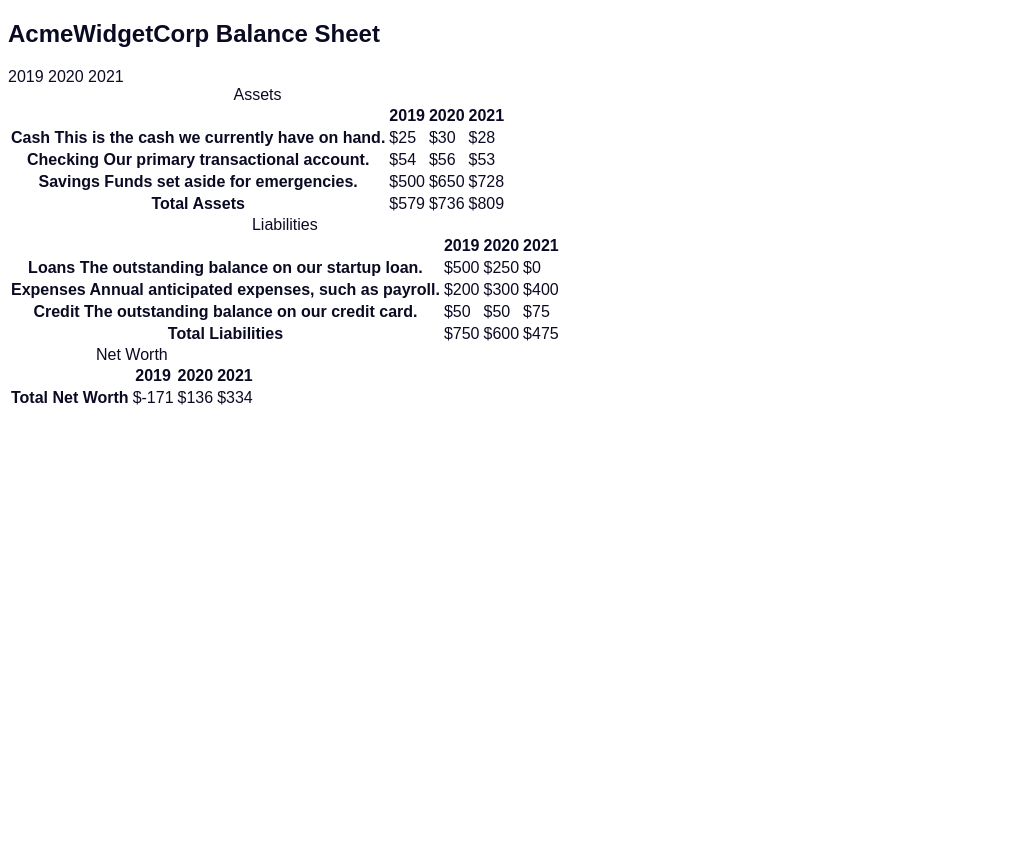
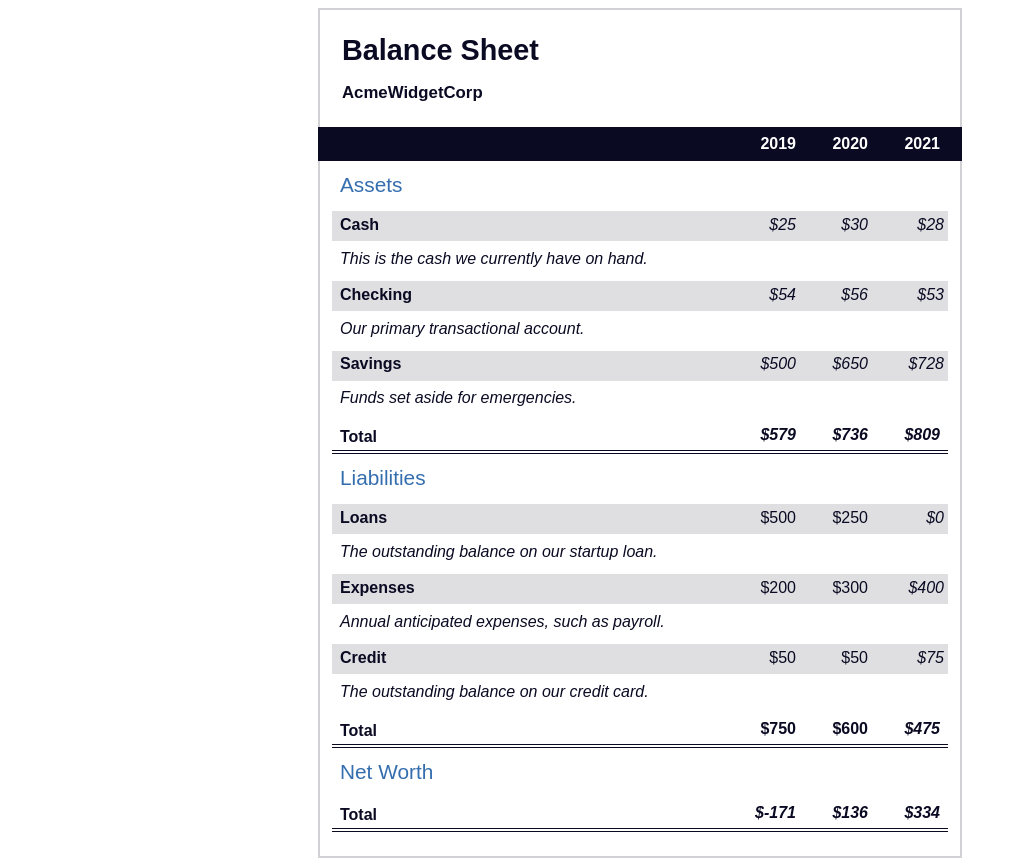
Before and after one commit to rhocking122/BalanceSheet_FreeCodeCamp, a plain HTML site: page index.html in a window 1280 px wide. Shown: the whole page, without its empty margins (0-1017 px from the left). Before the commit the page ends 800 px from the top, so only its background shows below. Drawn offline with Linux system fonts and the light colour scheme.

Commit message:
updated styles sheet

```diff
--- a/styles.css
+++ b/styles.css
@@ -8,6 +8,140 @@
 }
 
 span[class~="sr-only"]{
+  border: 0 !important;
+  clip: rect(1px, 1px, 1px, 1px) !important;
+  clip-path: inset(50%) !important;
+  height: 1px !important;
+  width: 1px !important;
+  position: absolute !important;
+  overflow: hidden !important;
+  white-space: nowrap !important;
+  padding: 0 !important;
+  margin: -1px !important;
+}
+h1 {
+  max-width: 37.25rem;
+  margin: 0 auto;
+  padding: 1.5rem 1.25rem;
+}
+
+h1 .flex{
+  display: flex;
+  flex-direction: column-reverse;
+  gap: 1rem;
+}
+
+h1 .flex span:first-of-type{
+  font-size: 0.7em;
+}
+
+h1 .flex span:last-of-type{
+  font-size: 1.2em;
+}
+
+section{
+  max-width: 40rem;
+  margin: 0 auto;
+  border: 2px solid #d0d0d5;
+}
+
+#years{
+  display: flex;
+  justify-content: flex-end;
+  position: sticky;
+  top: 0;
+  color: #fff;
+  background-color: #0a0a23;
+  margin: 0 -2px;
+  padding: 0.5rem calc(1.25rem + 2px) 0.5rem 0;
+  z-index: 999;
+}
+
+#years span[class]{
+  font-weight: bold;
+  width: 4.5rem;
+  text-align: right;
+}
+
+.table-wrap{
+  padding: 0 0.75rem 1.5rem 0.75rem;
+}
+
+
+table{
+  border-collapse: collapse;
   border: 0;
-  clip: rect(1px, 1px, 1px, 1px);
+  width: 100%;
+  position: relative;
+  margin-top: 3rem;
 }
+
+table caption{
+  color: #356eaf;
+  font-size: 1.3em;
+  font-weight: normal;
+  position: absolute;
+  top: -2.25rem;
+  left: 0.5rem;
+}
+
+tbody td{
+  width: 100vw;
+  min-width: 4rem;
+  max-width: 4rem;
+}
+
+tbody th{
+  width: calc(100% - 12rem)
+}
+
+tr[class="total"]{
+  border-bottom: 4px double #0a0a23;
+  font-weight: bold;
+}
+
+tr[class="total"] th{
+  text-align: left;
+  padding: 0.5rem 0 0.25rem 0.5rem;
+}
+
+tr.total td{
+  text-align: right;
+  padding: 0 0.25rem;
+}
+
+tr.total td:nth-of-type(3){
+  padding-right: 0.5rem;
+}
+
+tr.total:hover{
+  background-color: #99c9ff;
+}
+
+td.current{
+  font-style: italic;
+}
+
+tr.data{
+  background-image: linear-gradient(to bottom, #dfdfe2 1.845rem, white 1.845rem);
+}
+
+tr.data th{
+  text-align: left;
+  padding-top: 0.3rem;
+  padding-left: 0.5rem;
+}
+
+tr.data th .description{
+  display: block;
+  font-style: italic;
+  font-weight: normal;
+  padding: 1rem 0 0.75rem;
+  margin-right: -13.5rem;
+}
+
+tr.data td{
+  vertical-align: top;
+  text-align: right;
+  padding: 0.3rem 0.25rem 0
+}
```
